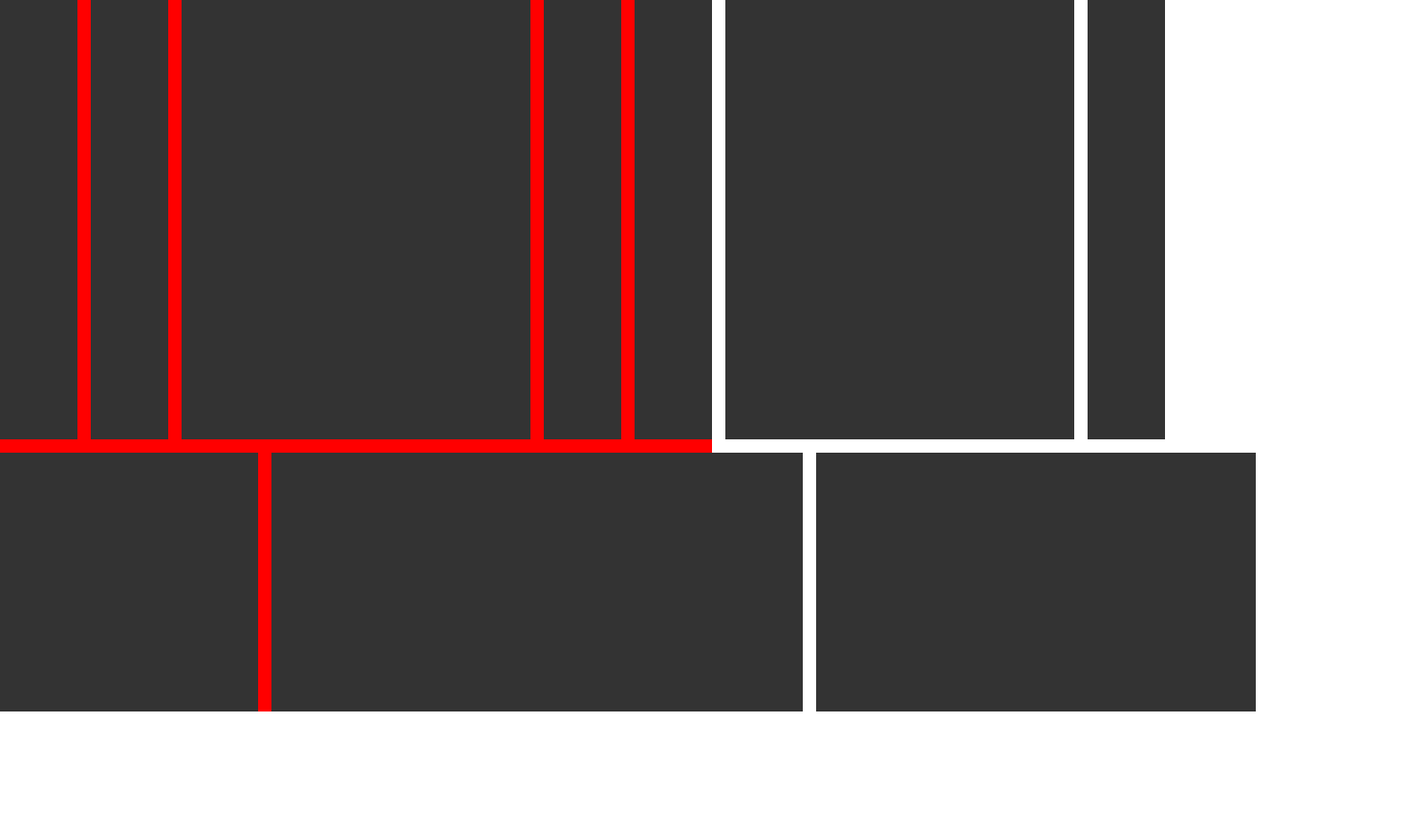
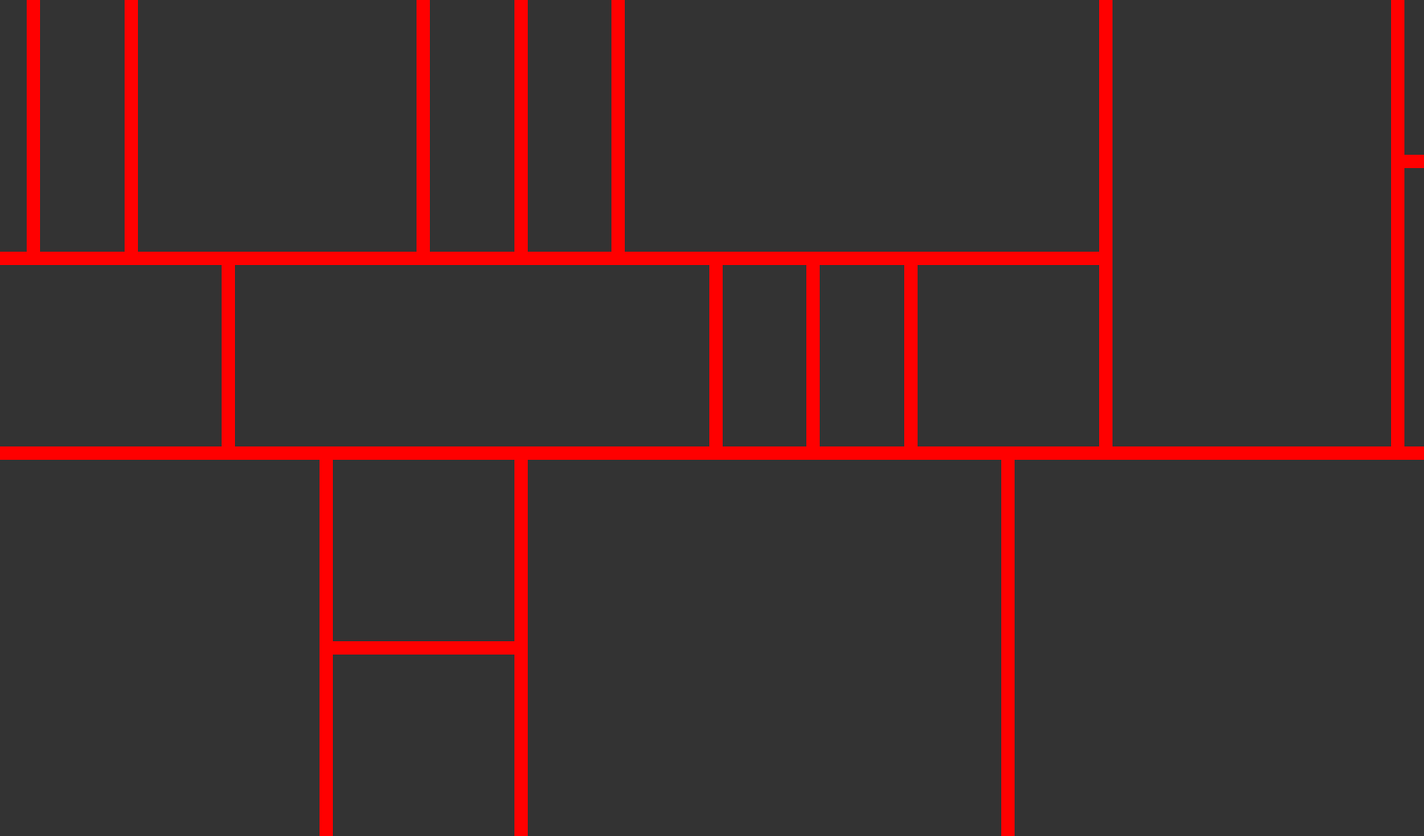
Before and after one commit to sebastianwachter/hydra10YearGifWall, a website: page Client/public/index.html in a window 1280 px wide. Shown: the whole page at 89% size, 1600 px wide, since content can reach past the window. Before the commit the page ends 800 px from the top, so only its background shows below. Drawn offline with Linux system fonts and the light colour scheme.

Commit message:
make it better

```diff
--- a/Client/public/index.html
+++ b/Client/public/index.html
@@ -23,6 +23,18 @@
       <div class="item"></div>
       <div class="item"></div>
       <div class="item"></div>
+      <div class="item"></div>
+      <div class="item"></div>
+      <div class="item"></div>
+      <div class="item"></div>
+      <div class="item"></div>
+      <div class="item"></div>
+      <div class="item"></div>
+      <div class="item"></div>
+      <div class="item"></div>
+      <div class="item"></div>
+      <div class="item"></div>
+      <div class="item"></div>
     </div>
 
 
--- a/Client/public/scripts/script.js
+++ b/Client/public/scripts/script.js
@@ -1,3 +1,8 @@
+$('#contianer').css({
+    'width': $(document).width(),
+    'height': $(document).height()
+});
+
 $('.item').each(function () {
     let width = Math.floor(Math.random() * (600 - 150)) + 150;
     let height = Math.floor(Math.random() * (600 - 150)) + 150;
--- a/Client/public/styles/style.css
+++ b/Client/public/styles/style.css
@@ -1,13 +1,15 @@
 * {
   margin: 0;
-  padding: 0; }
+  padding: 0;
+  overflow: hidden; }
 
 #container {
-  width: 800px;
-  height: 800px;
-  /*top: 50%;
-    left: 50%;
-    transform: translate(-50%, -50%);*/
+  position: absolute;
+  width: 1920px;
+  height: 1080px;
+  top: 50%;
+  left: 50%;
+  transform: translate(-50%, -50%);
   background-color: red; }
 
 .item {
--- a/Client/source/javascript/main.js
+++ b/Client/source/javascript/main.js
@@ -1,3 +1,8 @@
+$('#contianer').css({
+    'width': $(document).width(),
+    'height': $(document).height()
+});
+
 $('.item').each(function () {
     let width = Math.floor(Math.random() * (600 - 150)) + 150;
     let height = Math.floor(Math.random() * (600 - 150)) + 150;
--- a/Client/source/scss/main.scss
+++ b/Client/source/scss/main.scss
@@ -1,16 +1,16 @@
 * {
     margin: 0;
     padding: 0;
+    overflow: hidden;
 }
 
 #container {
-    //position: absolute;
-    //overflow: hidden;
-    width: 800px;
-    height: 800px;
-    /*top: 50%;
+    position: absolute;
+    width: 1920px;
+    height: 1080px;
+    top: 50%;
     left: 50%;
-    transform: translate(-50%, -50%);*/
+    transform: translate(-50%, -50%);
     background-color: red;
 }
 
```
